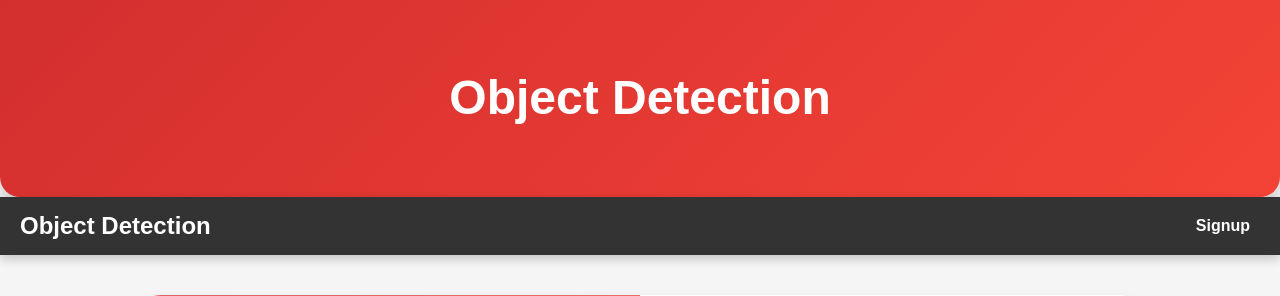
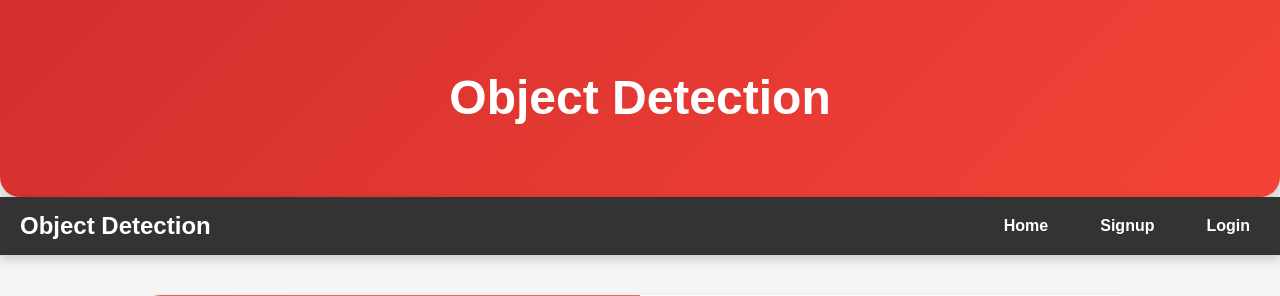
Before and after one commit to sivakandula8/Object-Detection-using-Mask-Rcnn, a Flask app: page /login in a window 1280 px wide. Shown: the top 296 px of the page. Run offline with Flask 3, Linux system fonts and the light colour scheme.

Commit message:
user login updated

```diff
--- a/templates/login.html
+++ b/templates/login.html
@@ -12,9 +12,11 @@
     </header>
 
     <nav>
-        <a href="{{ url_for('index') }}" class="logo">Object Detection</a>
+        <a href="{{ url_for('home') }}" class="logo">Object Detection</a>
         <ul class="nav-links">
+            <li><a href="{{ url_for('home') }}">Home</a></li>
             <li><a href="{{ url_for('signup') }}">Signup</a></li>
+            <li><a href="{{ url_for('login') }}">Login</a></li>
         </ul>
     </nav>
 
```
